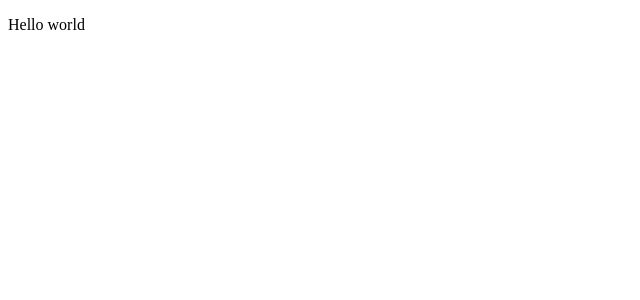
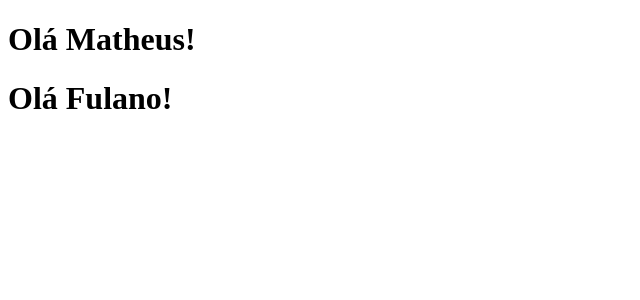
Before and after one commit to matheus-paulino/reactjs-basic-concepts, a React (Create React App) app: page / in a window 1280 px wide. Shown: the top 300 px of the page, without its empty margins (0-640 px from the left). Built offline with nearby package versions, Linux system fonts and the light colour scheme.

Commit message:
import props

```diff
--- a/src/App.js
+++ b/src/App.js
@@ -1,12 +1,13 @@
+import React from "react"
+import Props from './Props'
+
 
 function App() {
   return (
-    <div className="App">
-      <header className="App-header">
-        <p>Hello world</p>
-      </header>
-    </div>
-  );
+    <>
+      <Props />
+    </>
+  )
 }
 
 export default App;
```
